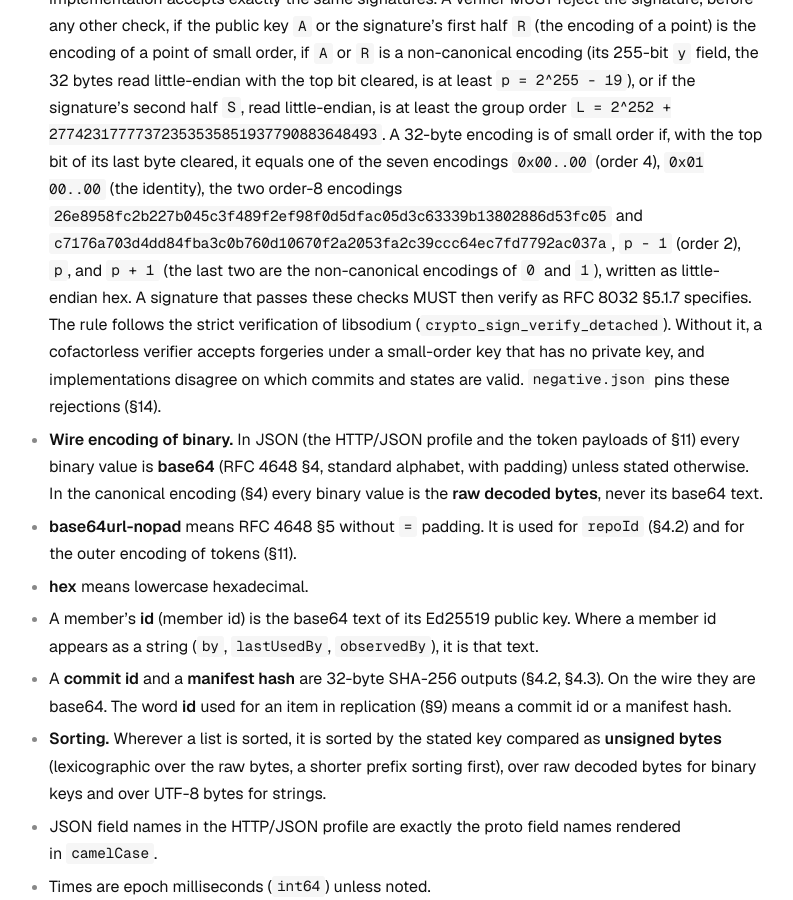
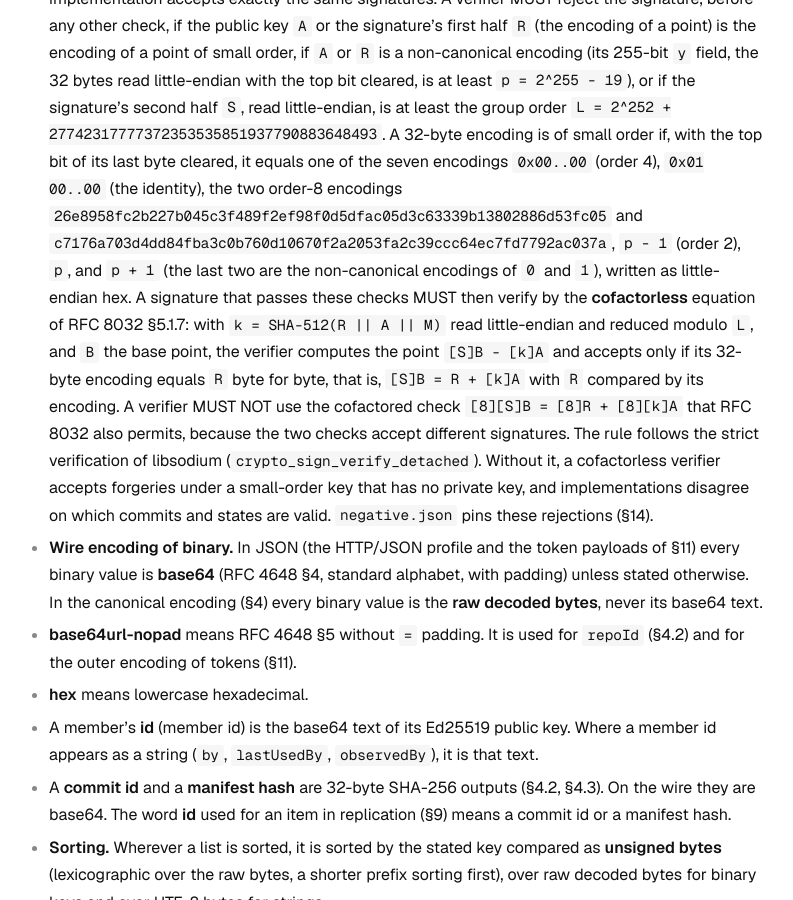
Before and after one commit to trqlmao/avp, a Jekyll site: the page built from SPEC.md, in a window 1280 px wide and 900 px high, scrolled down 1680 px. Shown: the whole window, without its empty margins (243-1036 px from the left). Built offline with Jekyll 4.4.1, drawn with Linux system fonts in a browser that asks for light colours; our own code applies the rules of GitHub Pages for plain Markdown files.

Commit message:
docs(spec): name the cofactorless ed25519 verification equation
SPEC section 2 said strict verification makes every implementation
accept exactly the same signatures, then deferred to RFC 8032 5.1.7,
which allows either a cofactored or a cofactorless check. Name the
check: after the pre-checks, [S]B = R + [k]A with R compared by its
encoding, as libsodium does, and rule out the cofactored variant.

The JDK, OpenSSL, and dalek verify_strict paths the references use
already verify this way; no code changes.

```diff
--- a/SPEC.md
+++ b/SPEC.md
@@ -58,8 +58,12 @@ who may store and sync; only keys held by people decide who can read.
   `26e8958fc2b227b045c3f489f2ef98f0d5dfac05d3c63339b13802886d53fc05` and
   `c7176a703d4dd84fba3c0b760d10670f2a2053fa2c39ccc64ec7fd7792ac037a`, `p - 1` (order 2), `p`, and `p + 1`
   (the last two are the non-canonical encodings of `0` and `1`), written as little-endian hex. A signature
-  that passes these checks MUST then verify as RFC 8032 §5.1.7 specifies. The rule follows the strict
-  verification of libsodium (`crypto_sign_verify_detached`). Without it, a cofactorless verifier accepts
+  that passes these checks MUST then verify by the **cofactorless** equation of RFC 8032 §5.1.7: with
+  `k = SHA-512(R || A || M)` read little-endian and reduced modulo `L`, and `B` the base point, the verifier
+  computes the point `[S]B - [k]A` and accepts only if its 32-byte encoding equals `R` byte for byte, that
+  is, `[S]B = R + [k]A` with `R` compared by its encoding. A verifier MUST NOT use the cofactored check
+  `[8][S]B = [8]R + [8][k]A` that RFC 8032 also permits, because the two checks accept different
+  signatures. The rule follows the strict verification of libsodium (`crypto_sign_verify_detached`). Without it, a cofactorless verifier accepts
   forgeries under a small-order key that has no private key, and implementations disagree on which
   commits and states are valid. `negative.json` pins these rejections (§14).
 - **Wire encoding of binary.** In JSON (the HTTP/JSON profile and the token payloads of §11) every binary
```
